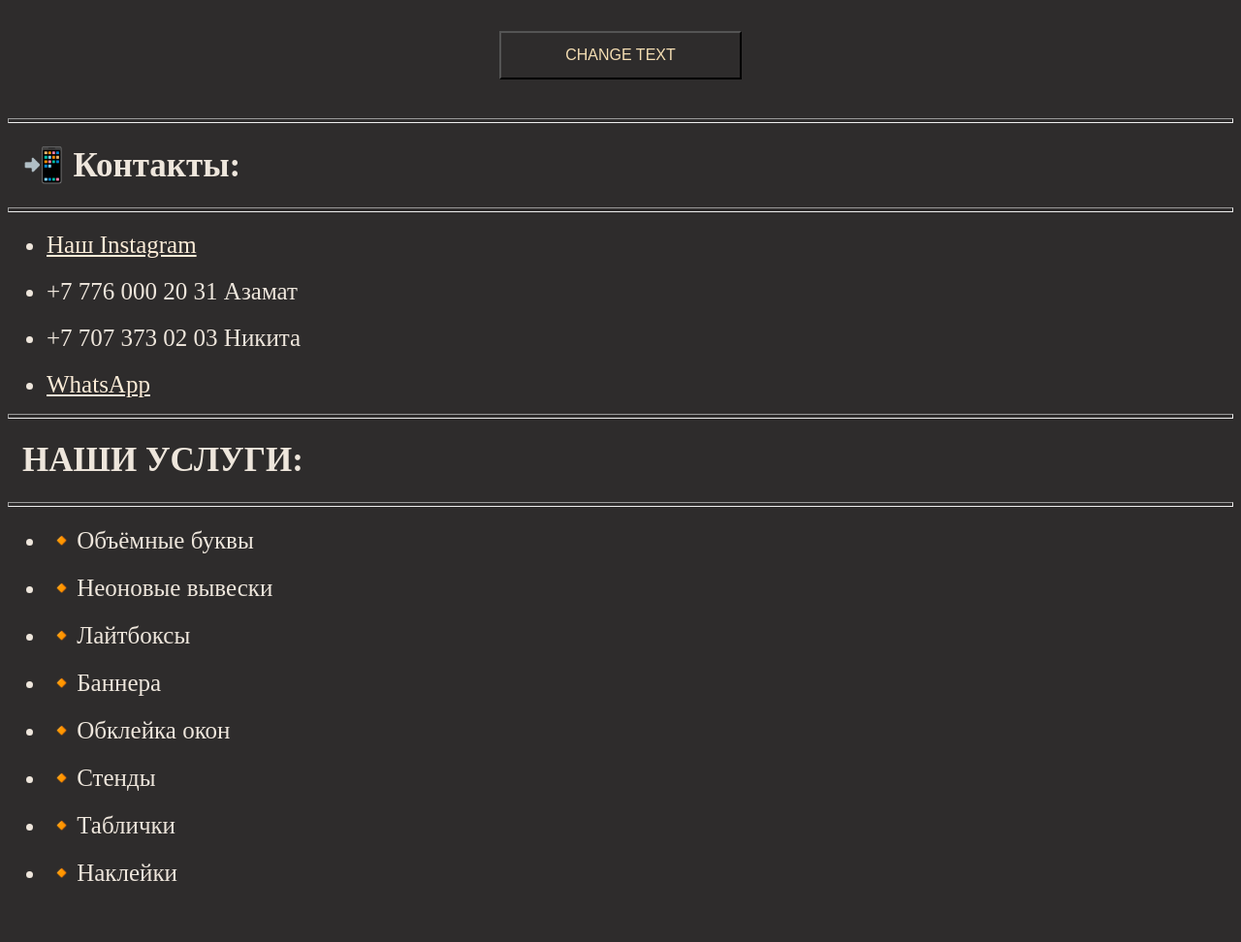
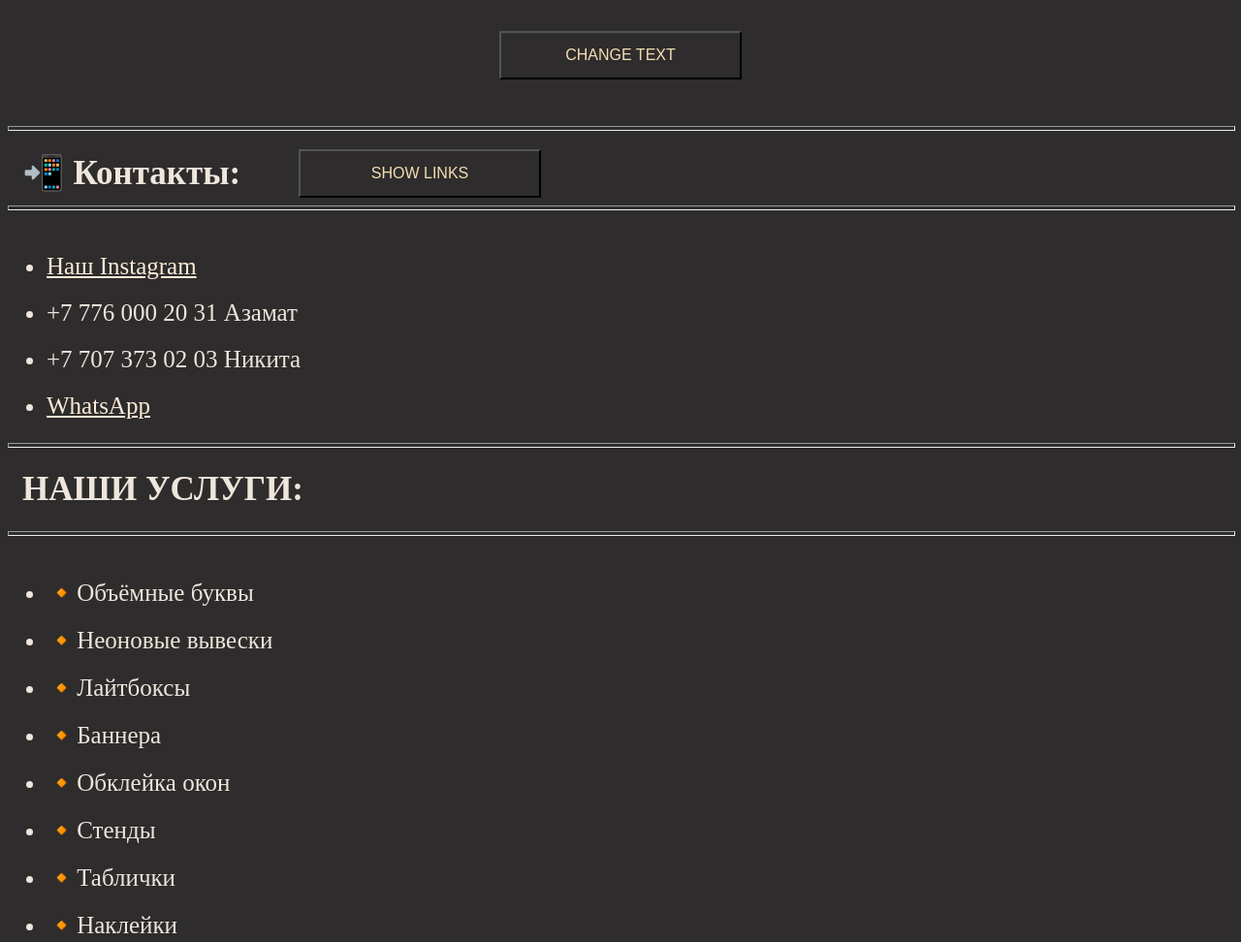
Before and after one commit to bubaleh1337/web_course_GB, a plain HTML site: page sem2/index.html in a window 1280 px wide. Shown: the part 376-1348 px from the top of the page at 97% size. Before the commit the page ends 1307 px from the top, so only its background shows below. Drawn offline with Linux system fonts and the light colour scheme.

Commit message:
created button 'show links' for hw3

```diff
--- a/sem2/assets/style.css
+++ b/sem2/assets/style.css
@@ -66,9 +66,14 @@ li {
 } */
 hr {
   height: 3px;
+  width:100%;
+
 }
 .wrapperList {
   margin-top: 40px;
+  display: flex;
+  flex-direction: column;
+  align-items:start;
 }
 a {
   color:antiquewhite;
@@ -89,3 +94,7 @@ button {
   background-color: rgb(46, 44, 44);
   margin-top: 35px;
 }
+.show_link {
+  margin-top: -60px;
+  margin-left: 300px;
+}
--- a/sem2/index.html
+++ b/sem2/index.html
@@ -43,6 +43,7 @@
   <section class="wrapperList">
     <hr>
     <h2 class="menu">📲 Контакты:</h2>
+    <button class="show_link" id="link">SHOW LINKS</button>
     <hr>
     <ul>
       <li><a href="https://www.instagram.com/atom_atyrau/">Наш Instagram</a></li>
```
